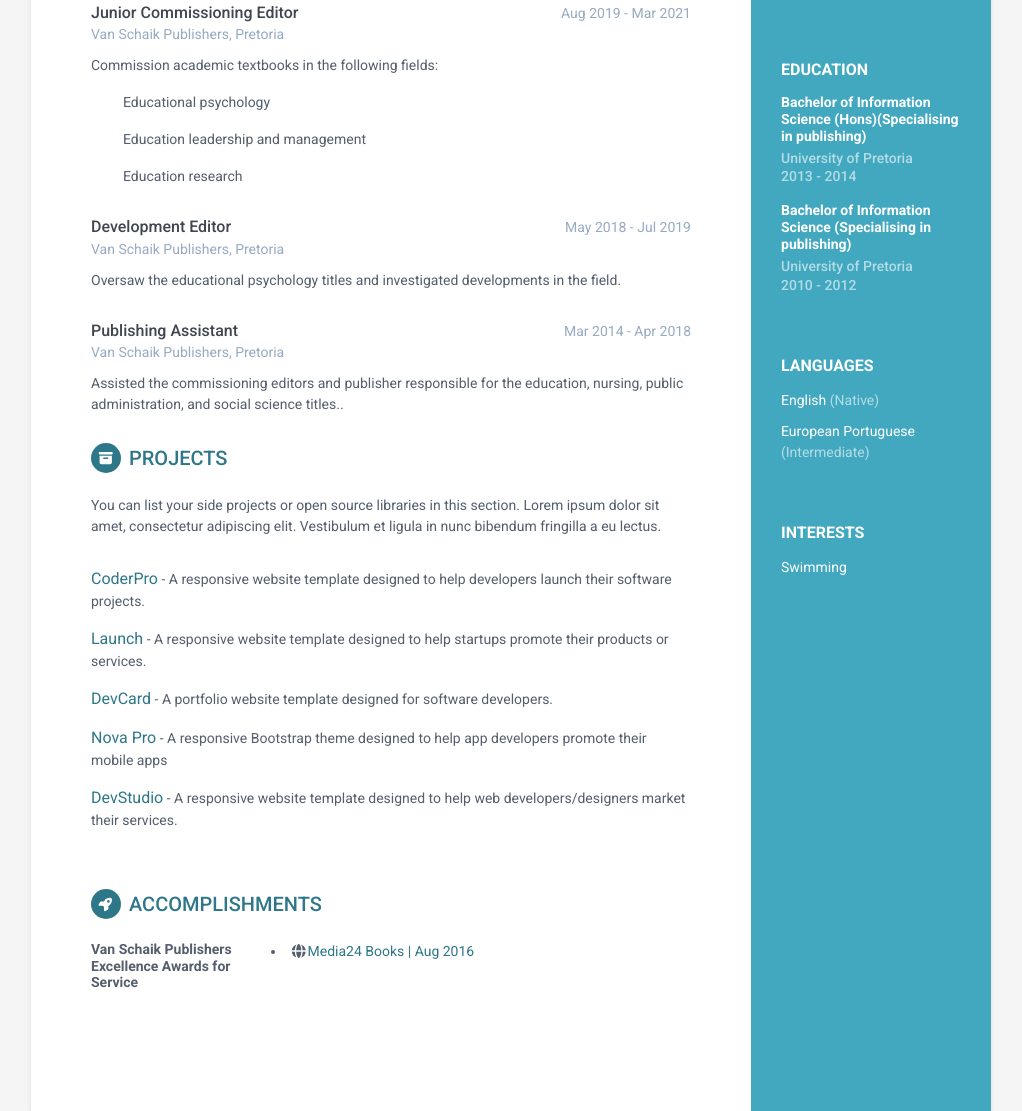
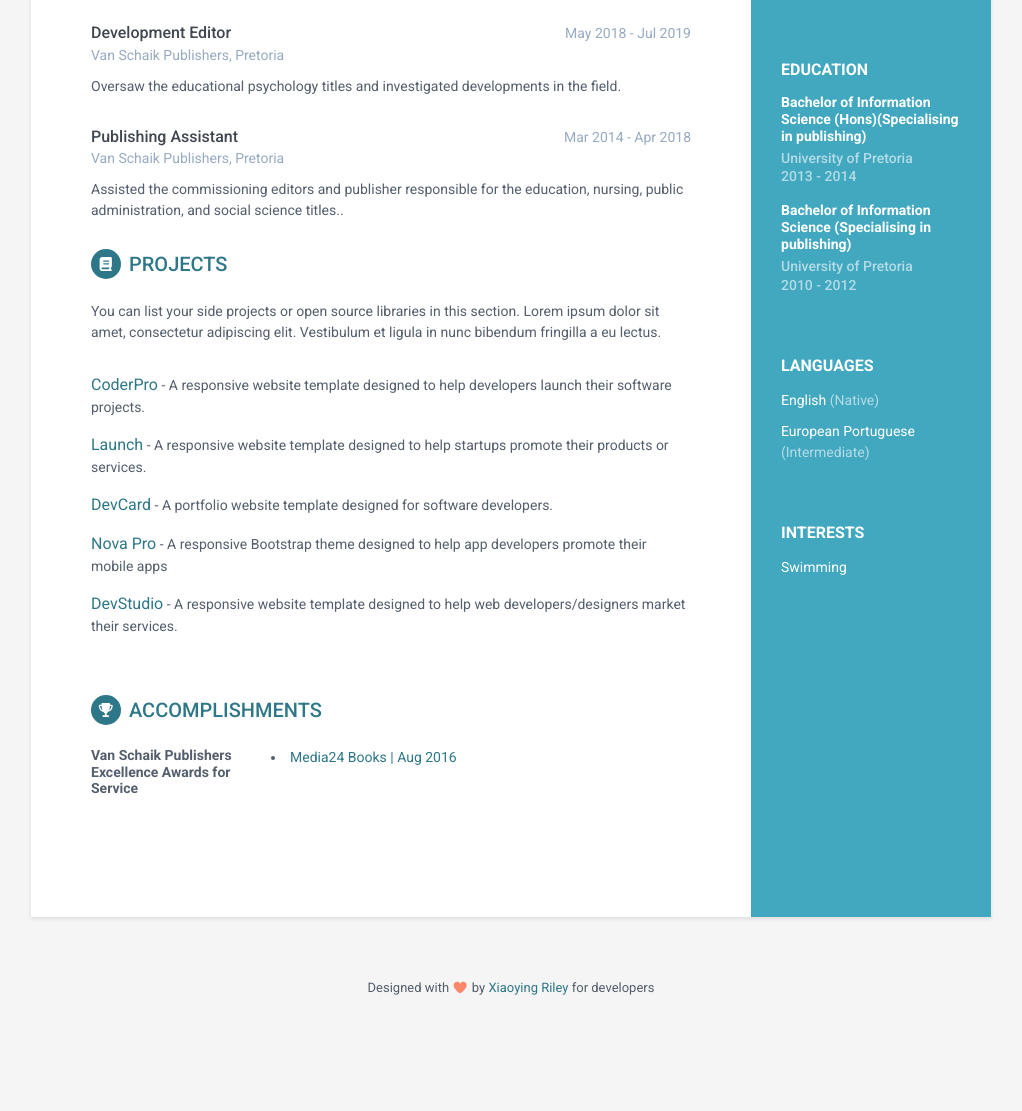
Before and after one commit to Cussius/cv, a plain HTML site: page index.html in a window 1280 px wide. Shown: the part 563-1674 px from the top of the page, without its empty margins (129-1151 px from the left). After the commit the page ends 1592 px from the top, so only its background shows below. Drawn offline with Linux system fonts and the light colour scheme.

Commit message:
Change icons
Change icons

```diff
--- a/index.html
+++ b/index.html
@@ -83,11 +83,13 @@
 
         <div class="main-wrapper">
 
+            <!--
             <section class="section summary-section">
                 <h2 class="section-title"><span class="icon-holder"><i class="fa-solid fa-user"></i></span>Career Profile</h2>
                 <div class="summary">
                     <p>Summarise your career here lorem ipsum dolor sit amet, consectetuer adipiscing elit. You can <a href="https://themes.3rdwavemedia.com/bootstrap-templates/resume/orbit-free-resume-cv-bootstrap-theme-for-developers/" target="_blank">download this free resume/CV template here</a>. Aenean commodo ligula eget dolor aenean massa. Cum sociis natoque penatibus et magnis dis parturient montes, nascetur ridiculus mus. Donec quam felis, ultricies nec, pellentesque eu.</p>
                 </div><!--//summary-->
+        <!--
             </section><!--//section-->
 
             <section class="section experiences-section">
@@ -156,7 +158,7 @@
             </section><!--//section-->
 
             <section class="section projects-section">
-                <h2 class="section-title"><span class="icon-holder"><i class="fa-solid fa-archive"></i></span>Projects</h2>
+                <h2 class="section-title"><span class="icon-holder"><i class="fa-solid fa-book"></i></span>Projects</h2>
                 <div class="intro">
                     <p>You can list your side projects or open source libraries in this section. Lorem ipsum dolor sit amet, consectetur adipiscing elit. Vestibulum et ligula in nunc bibendum fringilla a eu lectus.</p>
                 </div><!--//intro-->
@@ -230,13 +232,13 @@
 
 
             <section class="skills-section section">
-                <h2 class="section-title"><span class="icon-holder"><i class="fa-solid fa-rocket"></i></span>Accomplishments</h2>
+                <h2 class="section-title"><span class="icon-holder"><i class="fa-solid fa-trophy"></i></span>Accomplishments</h2>
                 <div class="skillset">
 
 
                     <div class="item">
                         <h3 class="level-title">Van Schaik Publishers Excellence Awards for Service</h3>
-                        <li class="website"><i class="fa-solid fa-globe"></i><a href="https://pics.media24.com/24_7/!2016/August/24/E_page.html#1" target="_blank">Media24 Books | Aug 2016</a></li>
+                        <li class="website"></i><a href="https://pics.media24.com/24_7/!2016/August/24/E_page.html#1" target="_blank"> Media24 Books | Aug 2016</a></li>
                     </div><!--//item-->
 
 
```
